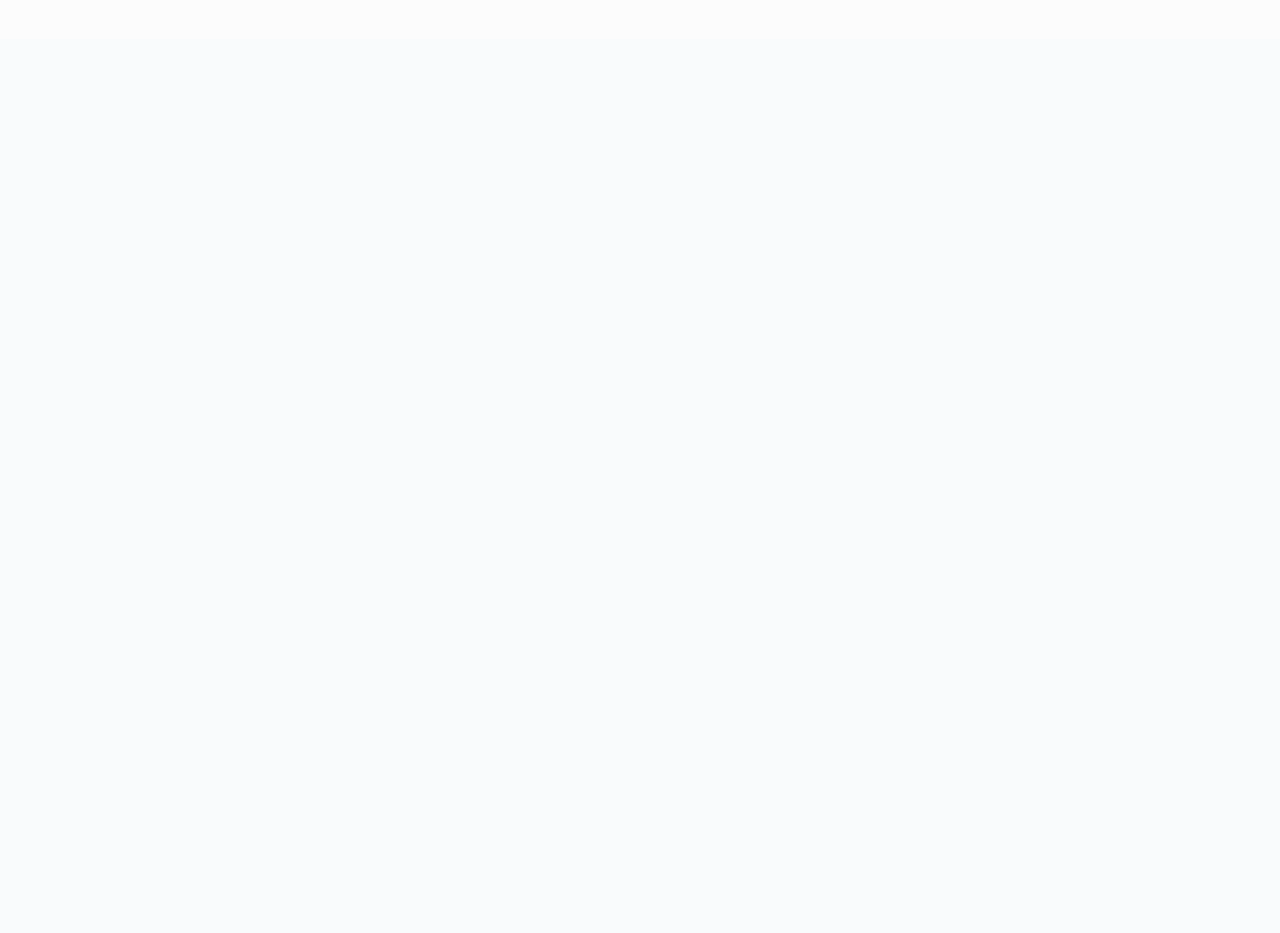
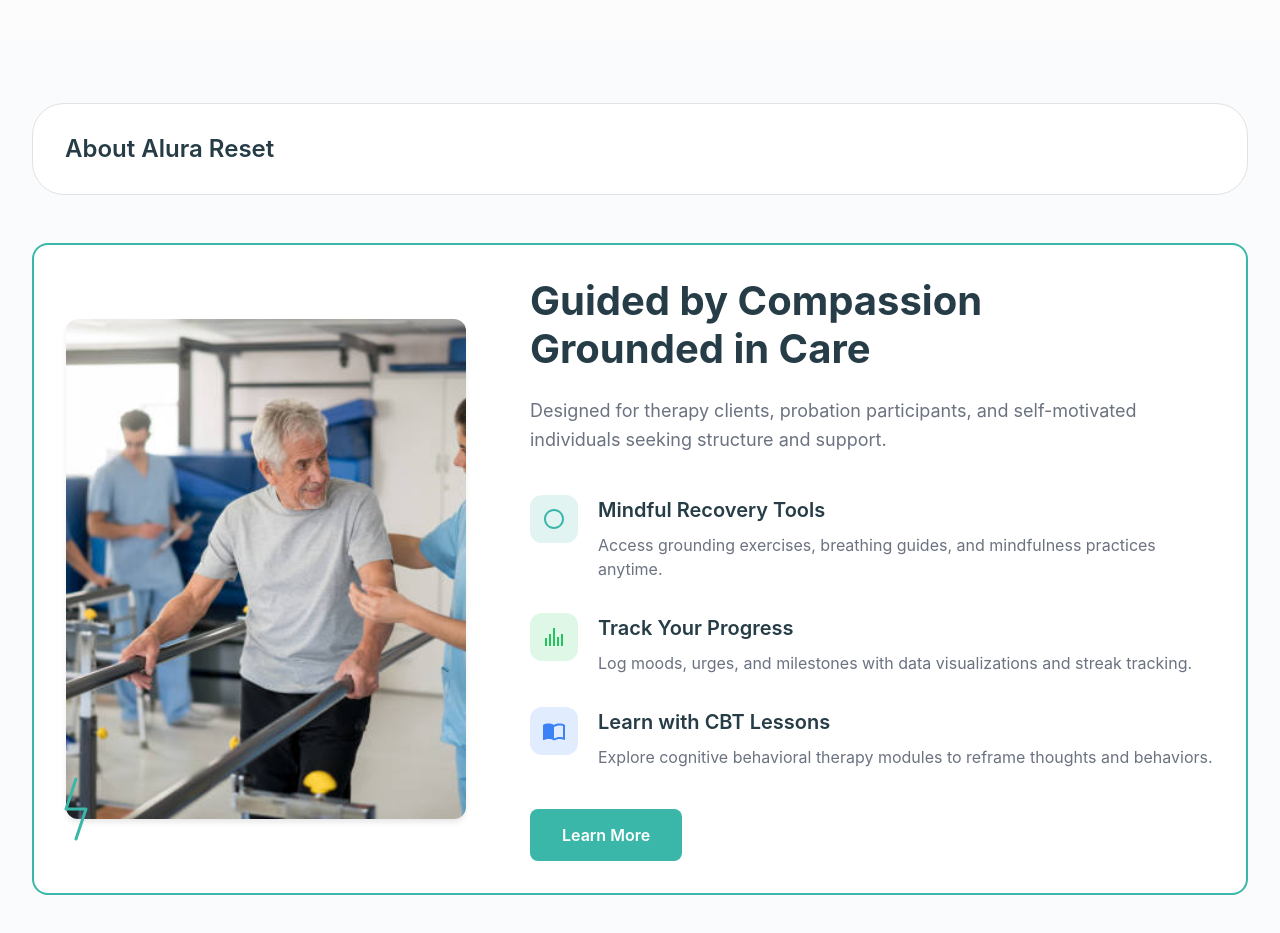
Before and after one commit to alihaiderwebdev/alura-therapist-landing, a React (Vite) app in the folder alura-therapist/: page / in a window 1280 px wide. Shown: the part 1080-2013 px from the top of the page. Before the commit the page ends 1119 px from the top, so only its background shows below. Built offline with nearby package versions, Linux system fonts and the light colour scheme.

Commit message:
about section completed

```diff
--- a/alura-therapist/src/App.jsx
+++ b/alura-therapist/src/App.jsx
@@ -1,6 +1,7 @@
 import React from "react";
 import Navbar from "./components/Navbar/Navbar";
 import Hero from "./components/Hero/Hero";
+import About from "./components/About/About";
 
 import "./global.css";
 
@@ -13,6 +14,9 @@ function App() {
       {/* Hero Section */}
       <Hero />
 
+      {/* About Section */}
+      <About />
+
     </div>
   );
 }
--- a/alura-therapist/src/components/About/About.css
+++ b/alura-therapist/src/components/About/About.css
@@ -0,0 +1,208 @@
+.about {
+  width: 100%;
+  background-color: var(--bg-page);
+  padding: 4rem 2rem;
+}
+
+.about-container {
+  max-width: 1440px;
+  margin: 0 auto;
+  padding: 0;
+}
+
+.about-header {
+  width: 100%;
+  max-width: 1360px;
+  height: 92px;
+  padding: 32px;
+  background: #FFFFFF;
+  border: 1px solid #E2E2E2;
+  border-radius: 32px;
+  margin: 0 auto 48px;
+  display: flex;
+  align-items: center;
+}
+
+.about-content-wrapper {
+  background-color: var(--bg-white);
+  border: 2px solid var(--color-primary-teal);
+  border-radius: 16px;
+  padding: 2rem;
+  max-width: 1360px;
+  margin: 0 auto;
+}
+
+.about-header h3 {
+  font-size: 1.5rem;
+  font-weight: 600;
+  color: var(--text-heading);
+  margin: 0;
+}
+
+.about-content {
+  display: flex;
+  gap: 4rem;
+  align-items: center;
+}
+
+/* Left - Image Section */
+.about-image {
+  flex: 0 0 400px;
+  position: relative;
+}
+
+.about-image img {
+  width: 100%;
+  height: 500px;
+  object-fit: cover;
+  border-radius: 12px;
+  box-shadow: var(--shadow-md);
+}
+
+.about-decoration {
+  position: absolute;
+  bottom: -30px;
+  left: -30px;
+  width: 80px;
+  height: 80px;
+  display: flex;
+  align-items: center;
+  justify-content: center;
+}
+
+/* Right - Content Section */
+.about-text {
+  flex: 1;
+}
+
+.about-title {
+  font-size: 2.5rem;
+  font-weight: 700;
+  color: var(--text-heading);
+  line-height: 1.2;
+  margin-bottom: 1.5rem;
+}
+
+.about-description {
+  font-size: 1.125rem;
+  color: var(--text-body);
+  line-height: 1.6;
+  margin-bottom: 2.5rem;
+}
+
+/* Features List */
+.about-features {
+  display: flex;
+  flex-direction: column;
+  gap: 2rem;
+  margin-bottom: 2.5rem;
+}
+
+.about-feature {
+  display: flex;
+  gap: 1.25rem;
+  align-items: flex-start;
+}
+
+.feature-icon {
+  width: 48px;
+  height: 48px;
+  min-width: 48px;
+  border-radius: 12px;
+  display: flex;
+  align-items: center;
+  justify-content: center;
+}
+
+.feature-icon-teal {
+  background-color: rgba(58, 183, 169, 0.15);
+  color: var(--color-primary-teal);
+}
+
+.feature-icon-green {
+  background-color: rgba(34, 197, 94, 0.15);
+  color: #22c55e;
+}
+
+.feature-icon-blue {
+  background-color: rgba(59, 130, 246, 0.15);
+  color: #3b82f6;
+}
+
+.feature-content h4 {
+  font-size: 1.25rem;
+  font-weight: 600;
+  color: var(--text-heading);
+  margin-bottom: 0.5rem;
+}
+
+.feature-content p {
+  font-size: 1rem;
+  color: var(--text-body);
+  line-height: 1.5;
+}
+
+/* Button */
+.about-btn {
+  background-color: var(--color-primary-teal);
+  color: var(--text-white);
+  border: none;
+  border-radius: 8px;
+  padding: 0.875rem 2rem;
+  font-size: 1rem;
+  font-weight: 600;
+  cursor: pointer;
+  transition: all 0.3s ease;
+}
+
+.about-btn:hover {
+  background-color: var(--color-teal-dark);
+  transform: translateY(-2px);
+  box-shadow: var(--shadow-md);
+}
+
+/* Responsive Design */
+@media (max-width: 1024px) {
+  .about-content {
+    gap: 2rem;
+  }
+
+  .about-image {
+    flex: 0 0 300px;
+  }
+
+  .about-title {
+    font-size: 2rem;
+  }
+}
+
+@media (max-width: 768px) {
+  .about {
+    padding: 2rem 1rem;
+  }
+
+  .about-container {
+    padding: 1.5rem;
+  }
+
+  .about-content {
+    flex-direction: column;
+  }
+
+  .about-image {
+    flex: 0 0 auto;
+    width: 100%;
+  }
+
+  .about-image img {
+    height: 400px;
+  }
+
+  .about-title {
+    font-size: 1.75rem;
+  }
+
+  .about-features {
+    gap: 1.5rem;
+  }
+}
--- a/alura-therapist/src/components/About/About.jsx
+++ b/alura-therapist/src/components/About/About.jsx
@@ -0,0 +1,94 @@
+import React from "react";
+import aboutImage from "../../assets/aboutImage.png";
+import "./About.css";
+
+function About() {
+  return (
+    <section className="about">
+      <div className="about-container">
+        {/* Section Header */}
+        <div className="about-header">
+          <h3>About Alura Reset</h3>
+        </div>
+
+        {/* Content Wrapper with border */}
+        <div className="about-content-wrapper">
+          <div className="about-content">
+          {/* Left - Image */}
+          <div className="about-image">
+            <img
+              src={aboutImage}
+              alt="Person writing mindfully"
+            />
+            {/* Decorative hand icon */}
+            <div className="about-decoration">
+              <svg width="80" height="80" viewBox="0 0 80 80" fill="none">
+                <path d="M40 10 L30 40 L50 40 L40 70" stroke="var(--color-primary-teal)" strokeWidth="3" strokeLinecap="round" strokeLinejoin="round"/>
+              </svg>
+            </div>
+          </div>
+
+          {/* Right - Content */}
+          <div className="about-text">
+            <h2 className="about-title">
+              Guided by Compassion
+              <br />
+              Grounded in Care
+            </h2>
+            <p className="about-description">
+              Designed for therapy clients, probation participants, and self-motivated individuals seeking structure and support.
+            </p>
+
+            {/* Features List */}
+            <div className="about-features">
+              {/* Feature 1 */}
+              <div className="about-feature">
+                <div className="feature-icon feature-icon-teal">
+                  <svg width="24" height="24" viewBox="0 0 24 24" fill="none">
+                    <path d="M12 2C6.48 2 2 6.48 2 12s4.48 10 10 10 10-4.48 10-10S17.52 2 12 2zm0 18c-4.41 0-8-3.59-8-8s3.59-8 8-8 8 3.59 8 8-3.59 8-8 8z" fill="currentColor"/>
+                  </svg>
+                </div>
+                <div className="feature-content">
+                  <h4>Mindful Recovery Tools</h4>
+                  <p>Access grounding exercises, breathing guides, and mindfulness practices anytime.</p>
+                </div>
+              </div>
+
+              {/* Feature 2 */}
+              <div className="about-feature">
+                <div className="feature-icon feature-icon-green">
+                  <svg width="24" height="24" viewBox="0 0 24 24" fill="none">
+                    <path d="M3 13h2v8H3v-8zm4-4h2v12H7V9zm4-6h2v18h-2V3zm4 9h2v9h-2v-9zm4-3h2v12h-2V9z" fill="currentColor"/>
+                  </svg>
+                </div>
+                <div className="feature-content">
+                  <h4>Track Your Progress</h4>
+                  <p>Log moods, urges, and milestones with data visualizations and streak tracking.</p>
+                </div>
+              </div>
+
+              {/* Feature 3 */}
+              <div className="about-feature">
+                <div className="feature-icon feature-icon-blue">
+                  <svg width="24" height="24" viewBox="0 0 24 24" fill="none">
+                    <path d="M21 5c-1.11-.35-2.33-.5-3.5-.5-1.95 0-4.05.4-5.5 1.5-1.45-1.1-3.55-1.5-5.5-1.5S2.45 4.9 1 6v14.65c0 .25.25.5.5.5.1 0 .15-.05.25-.05C3.1 20.45 5.05 20 6.5 20c1.95 0 4.05.4 5.5 1.5 1.35-.85 3.8-1.5 5.5-1.5 1.65 0 3.35.3 4.75 1.05.1.05.15.05.25.05.25 0 .5-.25.5-.5V6c-.6-.45-1.25-.75-2-1zm0 13.5c-1.1-.35-2.3-.5-3.5-.5-1.7 0-4.15.65-5.5 1.5V8c1.35-.85 3.8-1.5 5.5-1.5 1.2 0 2.4.15 3.5.5v11.5z" fill="currentColor"/>
+                  </svg>
+                </div>
+                <div className="feature-content">
+                  <h4>Learn with CBT Lessons</h4>
+                  <p>Explore cognitive behavioral therapy modules to reframe thoughts and behaviors.</p>
+                </div>
+              </div>
+            </div>
+
+            {/* Learn More Button */}
+            <button className="about-btn">Learn More</button>
+          </div>
+        </div>
+      </div>
+    </div>
+    </section>
+  );
+}
+
+export default About;
```
Also changed, not shown: alura-therapist/src/assets/aboutImage.png (added).
